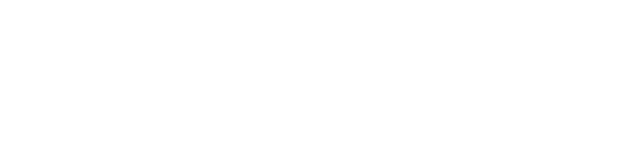
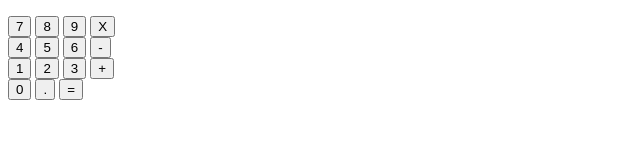
Before and after one commit to TBroadJr/odin-calculator, a plain HTML site: page index.html in a window 1280 px wide. Shown: the whole page, without its empty margins (0-640 px from the left). Drawn offline with Linux system fonts and the light colour scheme.

Commit message:
Added number buttons

```diff
--- a/index.html
+++ b/index.html
@@ -7,6 +7,34 @@
   <title>Document</title>
 </head>
 <body>
+  <div>
+    <p class="output"></p>
+    <div>
+      <div>
+        <button class="number-button">7</button>
+        <button class="number-button">8</button>
+        <button class="number-button">9</button>
+        <button class="operator-button">X</button>
+      </div>
+      <div>
+        <button class="number-button">4</button>
+        <button class="number-button">5</button>
+        <button class="number-button">6</button>
+        <button class="operator-button">-</button>
+      </div>
+      <div>
+        <button class="number-button">1</button>
+        <button class="number-button">2</button>
+        <button class="number-button">3</button>
+        <button class="operator-button">+</button>
+      </div>
+      <div>
+        <button class="number-button zero">0</button>
+        <button class="number-button">.</button>
+        <button class="operator-button">=</button>
+      </div>
+    </div>
+  </div>
 
 </body>
 </html>
```
